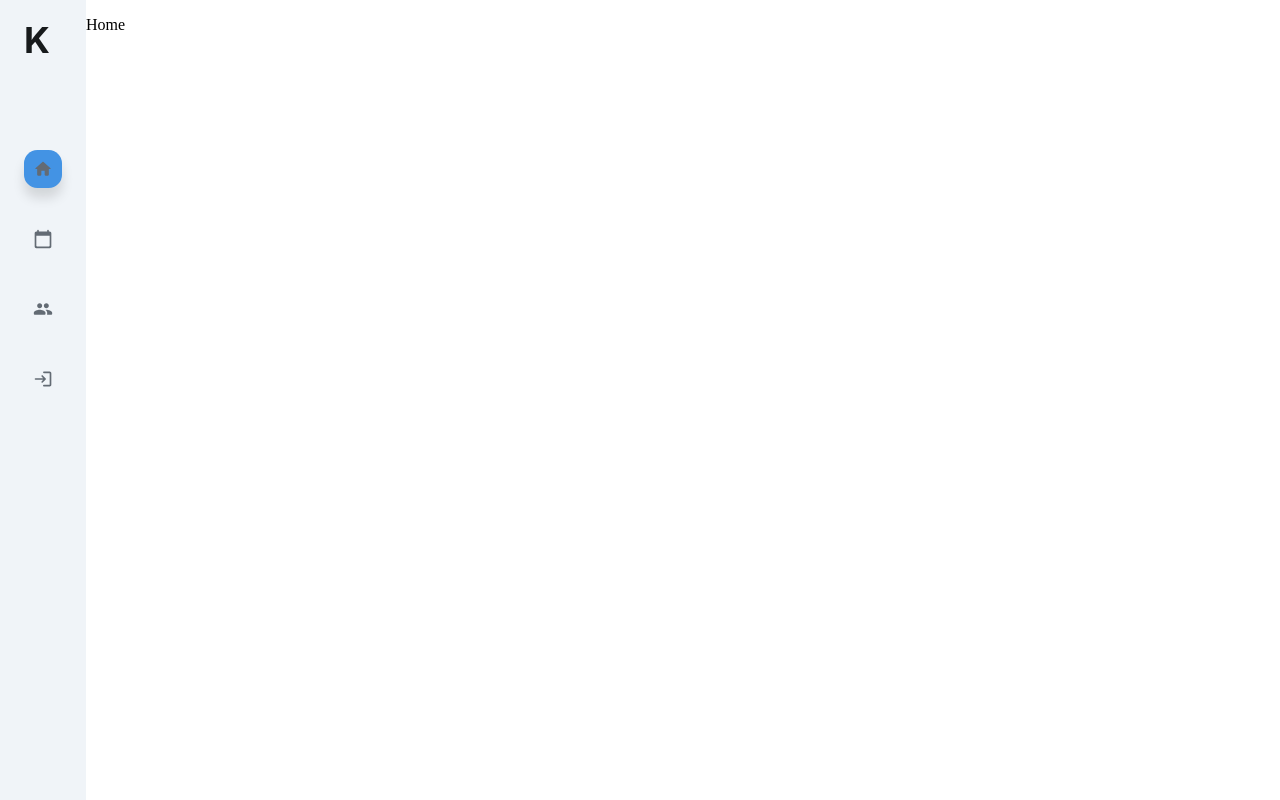
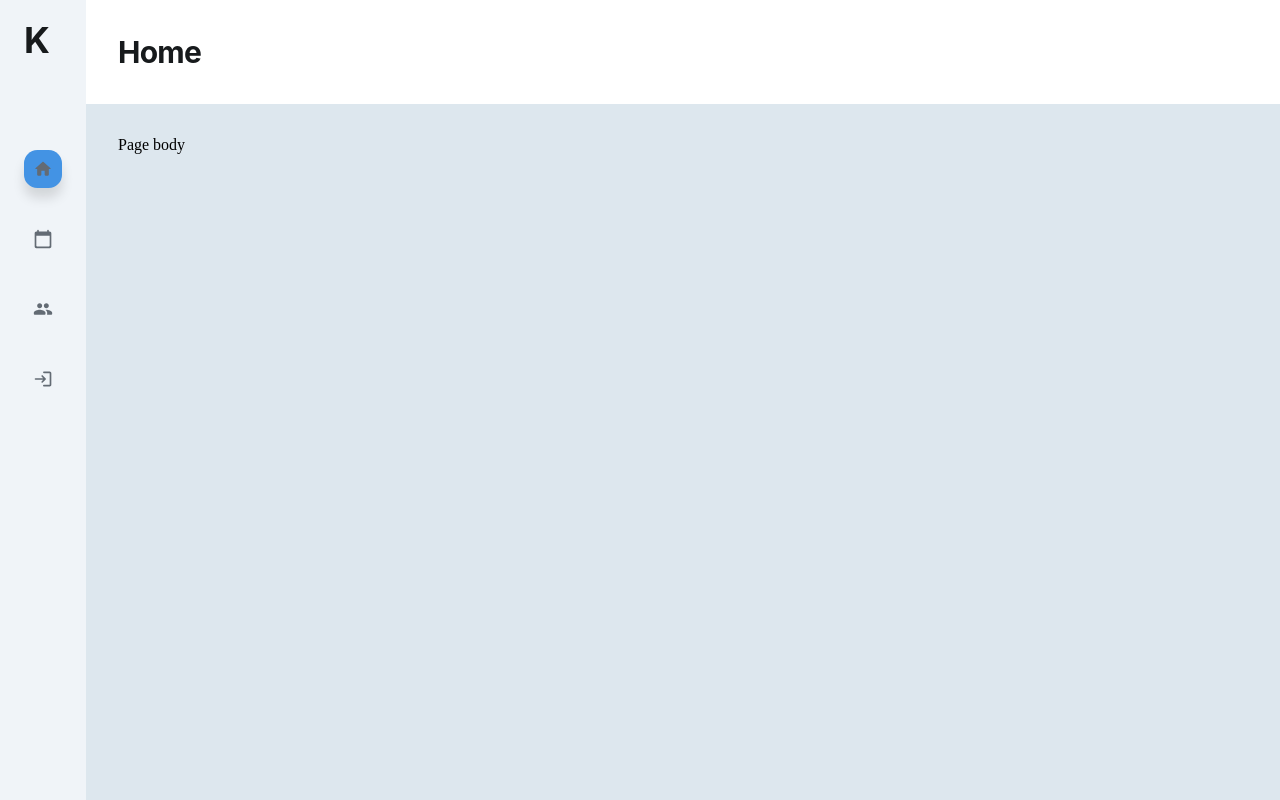
Before and after one commit to kirusfg/timetable, a React (Create React App) app in the folder client/: page / in a window 1280 px wide. Built offline with nearby package versions, Linux system fonts and the light colour scheme.

Commit message:
Create a basic page layout (to be moved to a separate component)

```diff
--- a/client/src/pages/Home.tsx
+++ b/client/src/pages/Home.tsx
@@ -1,5 +1,30 @@
+import Stack from '@mui/material/Stack';
+import Box from '@mui/joy/Box';
+import Typography from '@mui/joy/Typography';
+
 const Home = () => {
-  return (<p>Home</p>);
+  return (
+    <>
+    <Box sx={{
+      width: '100%',
+      bgcolor: 'background.level2',
+    }}>
+      <Stack>
+        <Box sx={{
+          bgcolor: 'background.body',
+          padding: 4,
+        }}>
+          <Typography level='h2'>Home</Typography>
+        </Box>
+        <Box sx={{
+          padding: 4,
+        }}>
+          <Typography level='body1'>Page body</Typography>
+        </Box>
+      </Stack>
+    </Box>
+    </>
+  );
 }
 
 export default Home;
```
